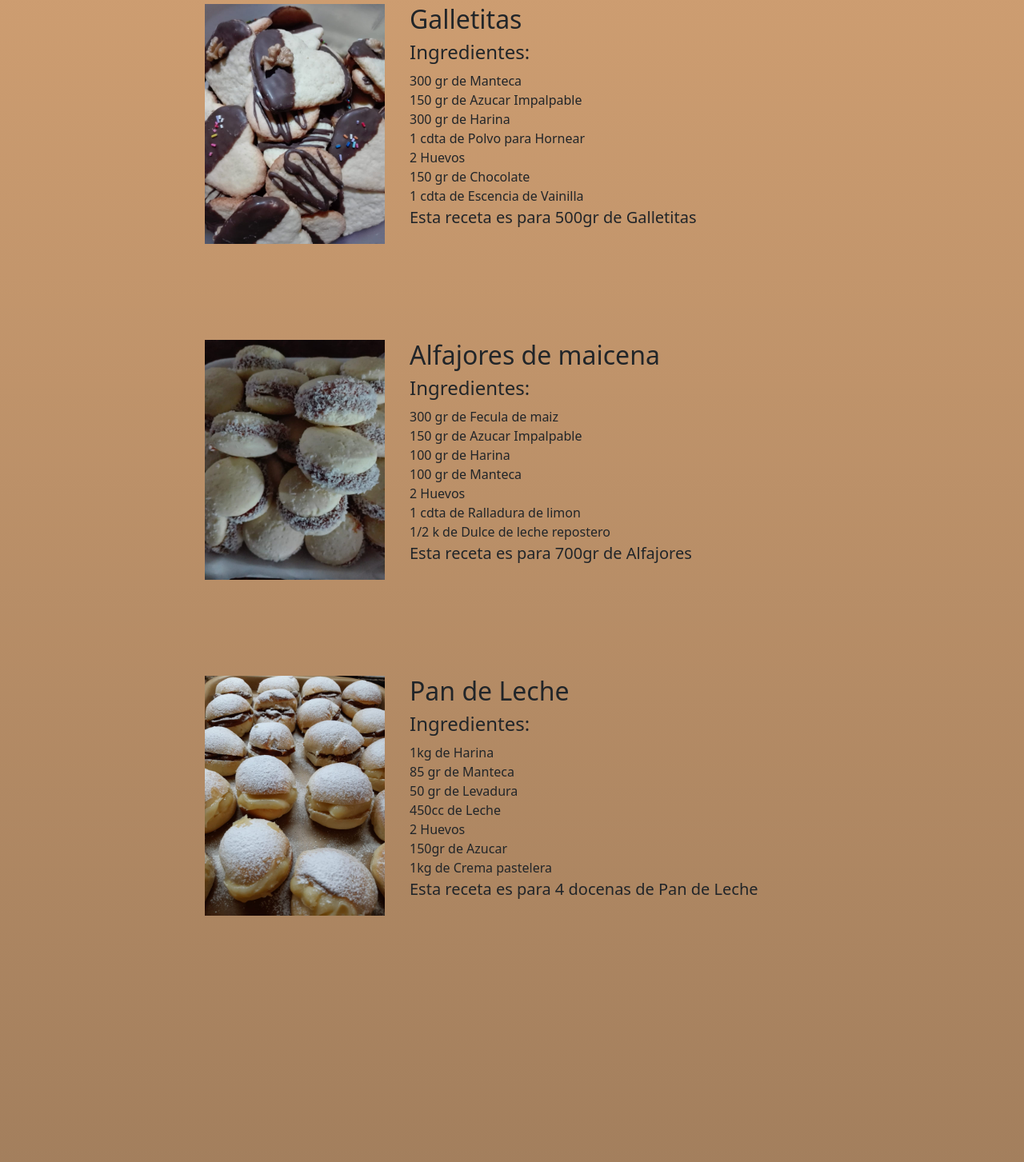
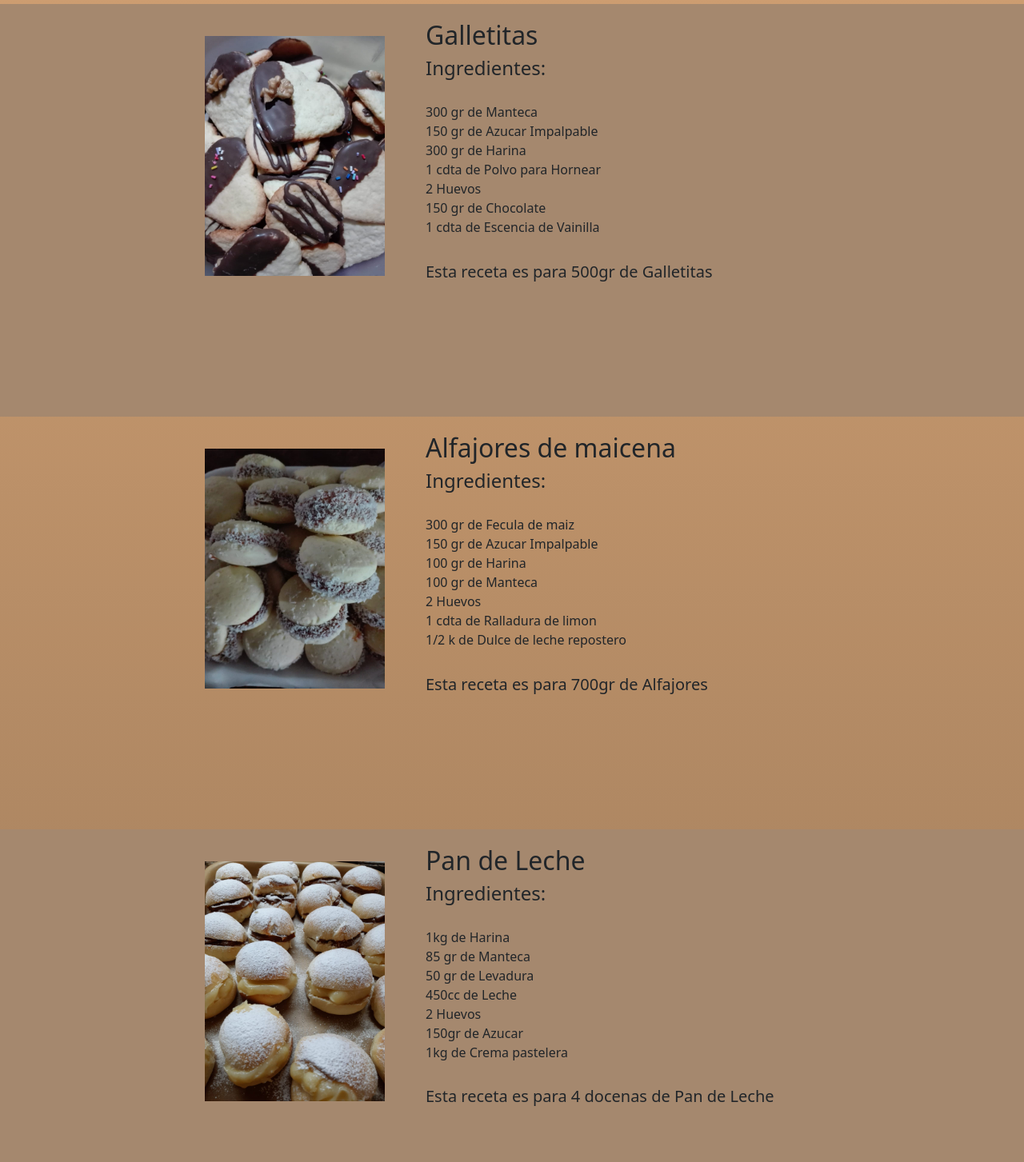
Before and after one commit to NikoSpeed/PanaderiaSweet-Pennisi, a website: page paginas/recetas.html in a window 1280 px wide. Shown: the part 255-1708 px from the top of the page at 80% size. Drawn offline with nearby package versions, Linux system fonts and the light colour scheme.

Commit message:
agregue detalles recetas y galeria

```diff
--- a/scss/components/_galeria.scss
+++ b/scss/components/_galeria.scss
@@ -27,6 +27,24 @@
     width: 300px;
 }
 
+.imagen1:hover{
+    transform: scale(1.05);
+}
+
+.imagen1{
+    transition: transform 0.8s;
+}
+
 .galeria-imagenes{
     height: 1600px;
 }
+
+@media only screen and (max-width: 994px) {
+    .imagen1{
+        height: 180px;
+        width: 180px;
+    }
+    .galeria-imagenes{
+        height: 950px;
+    }
+}
--- a/scss/components/_recetas.scss
+++ b/scss/components/_recetas.scss
@@ -37,11 +37,63 @@
             .descripcion-receta3 { grid-area: 2 / 3 / 4 / 5; }
             .link-a-receta { grid-area: 4 / 3 / 5 / 5; }
 
-    /* Imagenes */
+    /* Imagenes Receta1*/
 .logo-receta1{
     height: 300px;
 }
-
+.receta-1{
+    background-color: rgb(165, 136, 110);
+}
+.imagen-receta1{
+    padding-top: 40px;
+}
+.titulo-receta1{
+    padding-left: 20px;
+    padding-top: 20px;
+}
+.descripcion-receta1{
+    padding-left: 20px;
+    padding-top: 20px;
+}
+.link-a-receta{
+    padding-left: 20px;
+    padding-top: 10px;
+}
+/* Imagenes Receta2*/
+.imagen-receta2{
+    padding-top: 40px;
+}
+.titulo-receta2{
+    padding-left: 20px;
+    padding-top: 20px;
+}
+.descripcion-receta2{
+    padding-left: 20px;
+    padding-top: 20px;
+}
+.link-a-receta{
+    padding-left: 20px;
+    padding-top: 10px;
+}
+/* Imagenes Receta2*/
+.receta-3{
+    background-color: rgb(165, 136, 110);
+}
+.imagen-receta3{
+    padding-top: 40px;
+}
+.titulo-receta3{
+    padding-left: 20px;
+    padding-top: 20px;
+}
+.descripcion-receta3{
+    padding-left: 20px;
+    padding-top: 20px;
+}
+.link-a-receta{
+    padding-left: 20px;
+    padding-top: 10px;
+}
     /* Titulos */
 .titulo-receta1{
     display: block;
```
Also changed, not shown: css/main.css.
